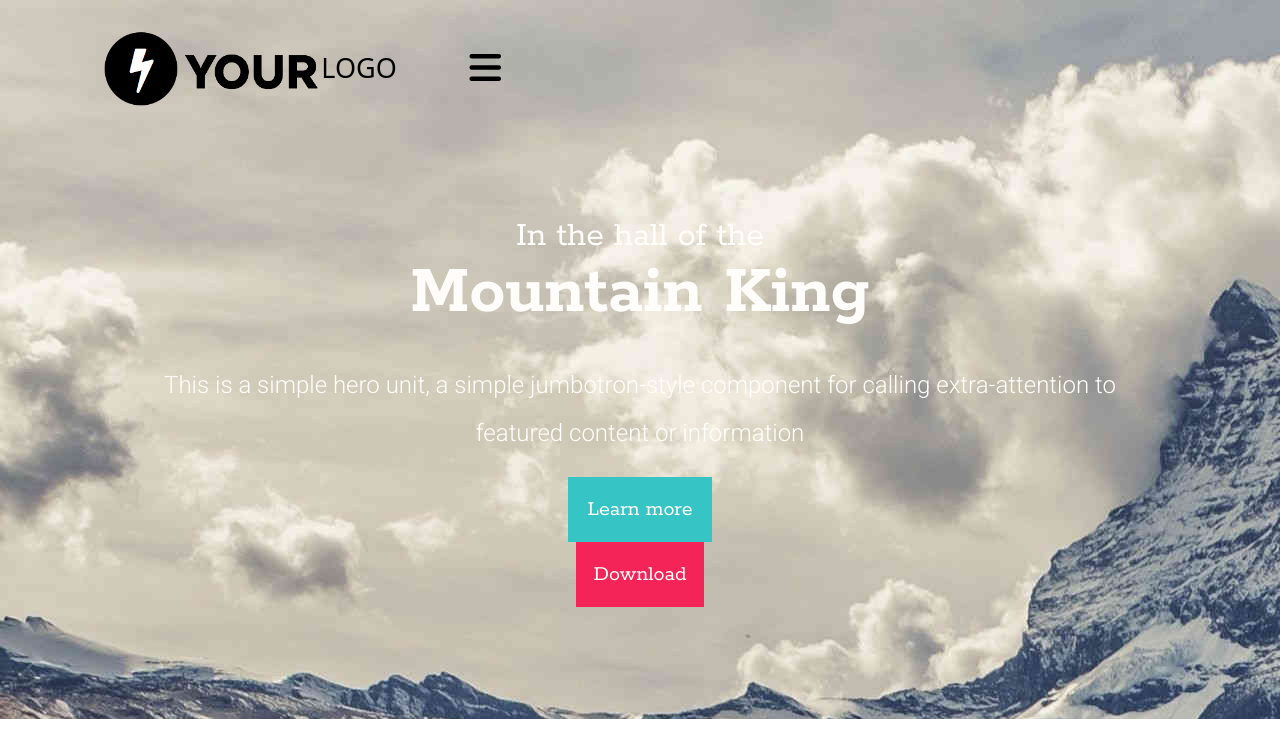
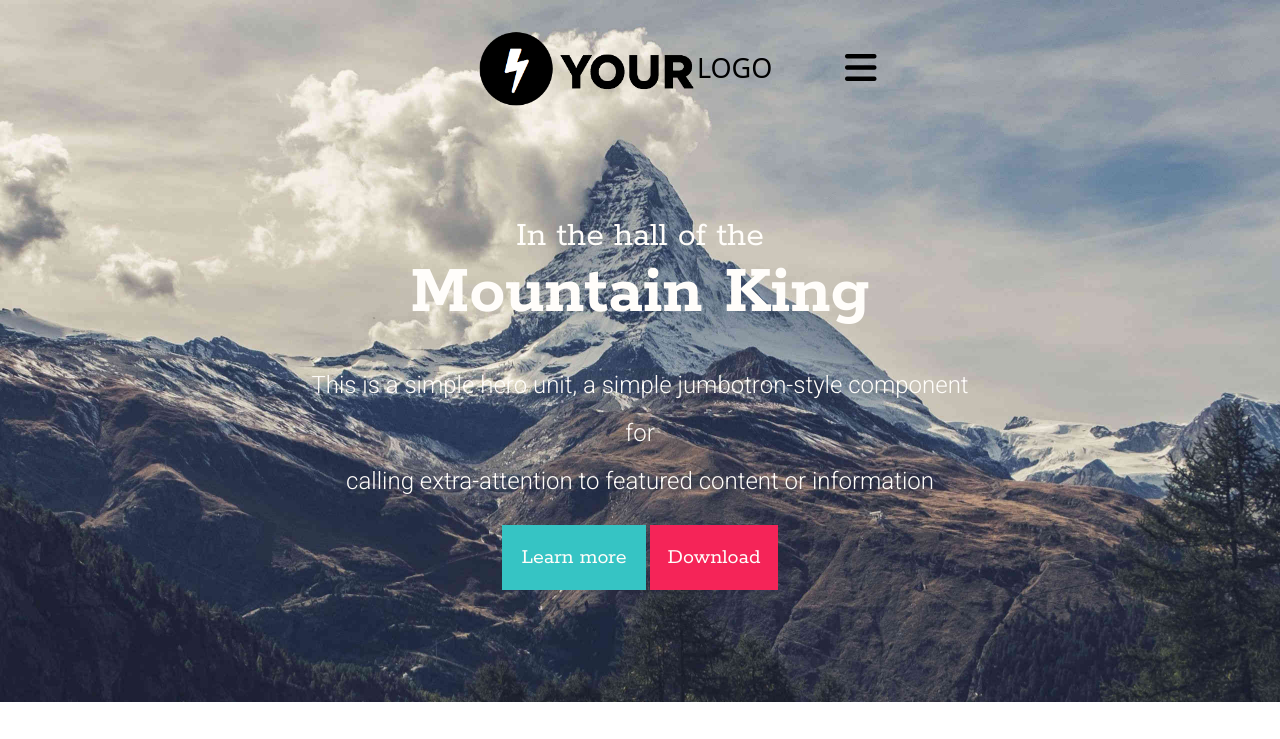
Before and after one commit to Karl2242/The_mountain__tailwind_tp, a website: page index.html in a window 1280 px wide. Shown: the top 739 px of the page. Drawn offline with Linux system fonts and the light colour scheme.

Commit message:
add: responsiv small smartphone

```diff
--- a/index.html
+++ b/index.html
@@ -23,11 +23,11 @@
 
 <body>
 
-  <div class="bg-hero-img flex flex-col gap-[5rem]">
+  <div class="bg-hero-img bg-cover flex flex-col gap-[5rem]">
 
     <header>
 
-      <div class="flex items-center p-7">
+      <div class="flex justify-center items-center p-7">
 
         <div class="flex justify-center items-center">
           <img class="w-[50%]" src="images/your_logo.png" alt="Image signifiant le logo du site" />
@@ -50,9 +50,9 @@
         <div class="flex flex-col items-center gap-5 pt-8">
 
           <p class="text-neutral-off-white font-Roboto font-light text-center text-2xl w-[60%] md:w-[75%] leading-[3rem]">This is a
-            simple hero unit, a simple jumbotron-style component for calling extra-attention to featured content or
+            simple hero unit, a simple jumbotron-style component <br class="hidden md:block"> for <br class="hidden md:block"> calling extra-attention to featured content or
             information</p>
-          <div class="flex flex-col items-center pb-28">
+          <div class="flex flex-col md:flex-row md:gap-1 items-center pb-28">
             <a class="text-neutral-off-white font-Rokkitt bg-neutral-blue-chelou text-[22px] w-[9rem] text-center p-4"
               href="">Learn more</a>
             <a class="text-neutral-off-white bg-neutral-red-button font-Rokkitt text-[22px] w-[8rem] text-center p-4"
@@ -101,7 +101,7 @@
 
 </section>
 
-<section class="bg-img-nuage flex justify-center">
+<section class="bg-img-nuage bg-cover flex justify-center">
 
   <article class="bg-neutral-blue-chelou justify-center pt-16 flex items-center bg-opacity-[0.5] w-[93%]">
 
```
Also changed, not shown: output.css.
